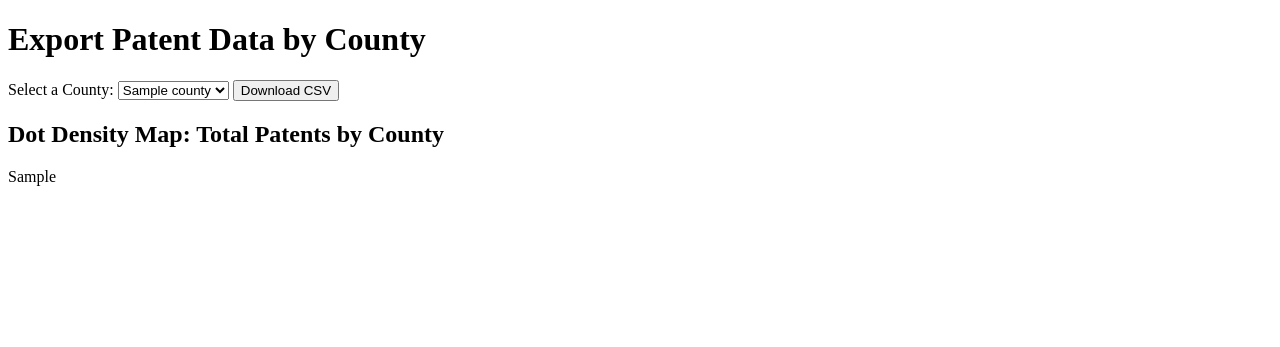
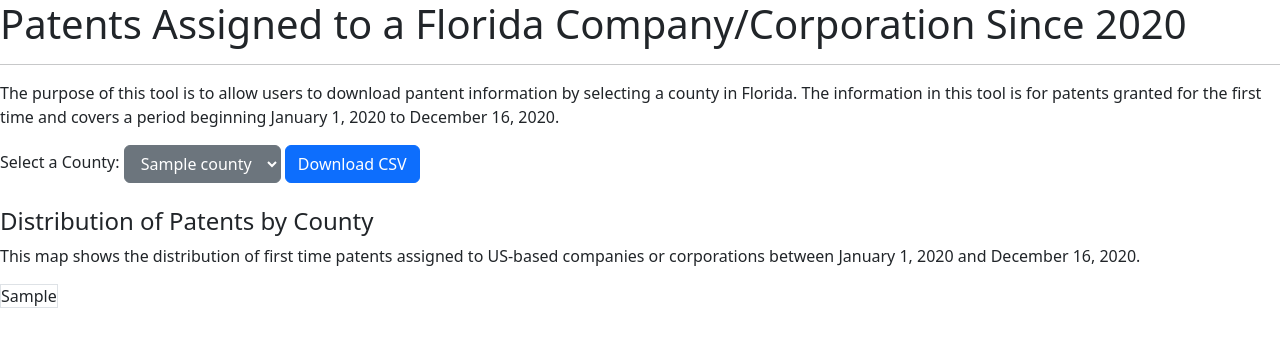
Before and after one commit to JenHLab/florida_patents, a Flask app: template templates/index.html in a window 1280 px wide. Shown: the top 347 px of the page. Run offline with Flask 3, Linux system fonts and the light colour scheme; the template is opened without the code that fills it: most values are stand-ins (such as "Sample title", 1, 10 or a date in 2020); parts of the project's set-up code (start-up, migrations or seed data) failed here and were passed over; some libraries are stand-ins or nearby versions.

Commit message:
Update index.html
Update html to include Bootstrap framework.

```diff
--- a/templates/index.html
+++ b/templates/index.html
@@ -3,22 +3,29 @@
 <head>
     <meta charset="UTF-8">
     <meta name="viewport" content="width=device-width, initial-scale=1.0">
-    <title>Patent Data</title>
+    <link href="https://cdn.jsdelivr.net/npm/bootstrap@5.3.3/dist/css/bootstrap.min.css" rel="stylesheet" integrity="sha384-QWTKZyjpPEjISv5WaRU9OFeRpok6YctnYmDr5pNlyT2bRjXh0JMhjY6hW+ALEwIH" crossorigin="anonymous">
+
+    <title>Florida Patent Data</title>
 </head>
 <body>
-    <h1>Export Patent Data by County</h1>
+    <h1>Patents Assigned to a Florida Company/Corporation Since 2020</h1>
+    <hr>
+    <p>The purpose of this tool is to allow users to download pantent information by selecting a county in Florida. The information in this tool is for patents granted for the first time and covers a period beginning January 1, 2020 to December 16, 2020.</p>
     <form method="POST" action="/download">
         <label for="county">Select a County:</label>
-        <select name="county" id="county" required>
+        <select class="btn btn-secondary dropdown-toggle" name="county" id="county" required>
             {% for county in counties %}
                 <option value="{{ county }}">{{ county }}</option>
             {% endfor %}
         </select>
-        <button type="submit">Download CSV</button>
+        <button  class="btn btn-primary" type="submit">Download CSV</button>
     </form>
 
-    <h2>Dot Density Map: Total Patents by County</h2>
-    <div id="map">{{ plot_div | safe }}</div>
+    <br>
+    <h4>Distribution of Patents by County</h4>
+    <p>This map shows the distribution of first time patents assigned to US-based companies or corporations between January 1, 2020 and December 16, 2020.</p>
+    <div id="map"><span class="border">{{ plot_div | safe }}</span></div>
+    <script src="https://cdn.jsdelivr.net/npm/bootstrap@5.3.3/dist/js/bootstrap.bundle.min.js" integrity="sha384-YvpcrYf0tY3lHB60NNkmXc5s9fDVZLESaAA55NDzOxhy9GkcIdslK1eN7N6jIeHz" crossorigin="anonymous"></script>
 
 </body>
 </html>
```
